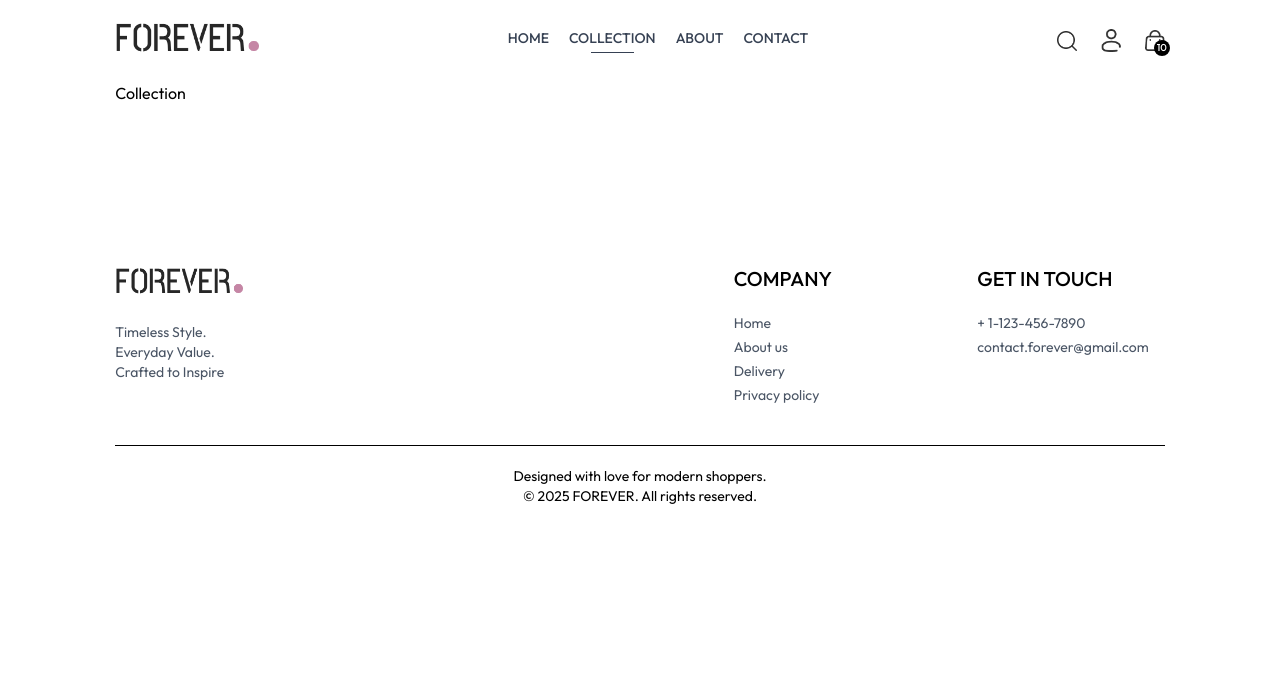
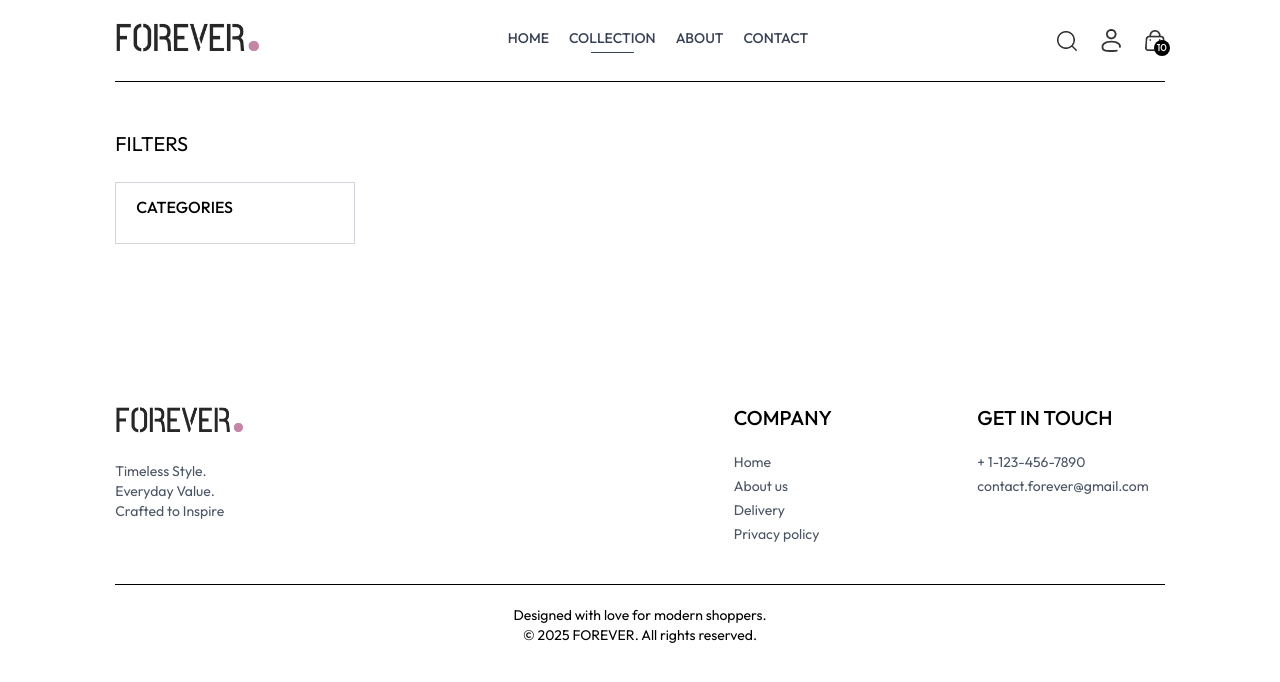
Before and after one commit to PetarMihaylov-PM/MERN-projects, a React (Vite) app in the folder E-commerce-website/frontend/: page /collection in a window 1280 px wide. Shown: the top 682 px of the page. Built offline with nearby package versions, Linux system fonts and the light colour scheme.

Commit message:
Creating the Filter section on the Collection page

```diff
--- a/E-commerce-website/frontend/src/pages/Collection.jsx
+++ b/E-commerce-website/frontend/src/pages/Collection.jsx
@@ -1,8 +1,29 @@
-import React from 'react'
+import React, { useContext, useState } from 'react';
+import { ShopContext } from '../context/ShopContext';
 
 function Collection() {
+
+  const { products } = useContext(ShopContext);
+  const [showFilter, setShowFilter] = useState(false);
+
   return (
-    <div>Collection</div>
+    <div className='flex flex-col sm:flex-row gap-1 sm:gap-10 pt-10 border-t'>
+
+      {/* Filter Oprtions */}
+      <div className='min-w-60'>
+        <p className='my-2 text-xl flex items-center cursor-pointer gap-2'>
+          FILTERS
+        </p>
+        {/* Category Filter */}
+        <div className={`border border-gray-300 pl-5 py-3 mt-6 ${showFilter ? '' : 'hidden'} sm:block`}>
+          <p className='mb-3 txet-sm font-medium'>CATEGORIES</p>
+          <div className='flex flex-col gap-2 text-sm font-light text-gray-700'>
+            <p className='flex gap-2'></p>
+          </div>
+        </div>
+      </div>
+
+    </div>
   )
 }
 
```
